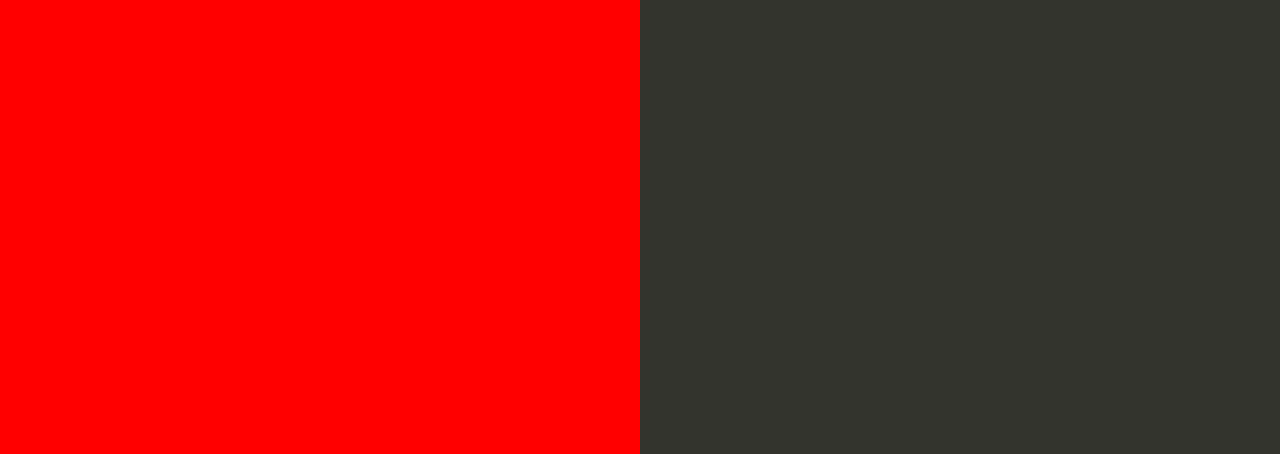
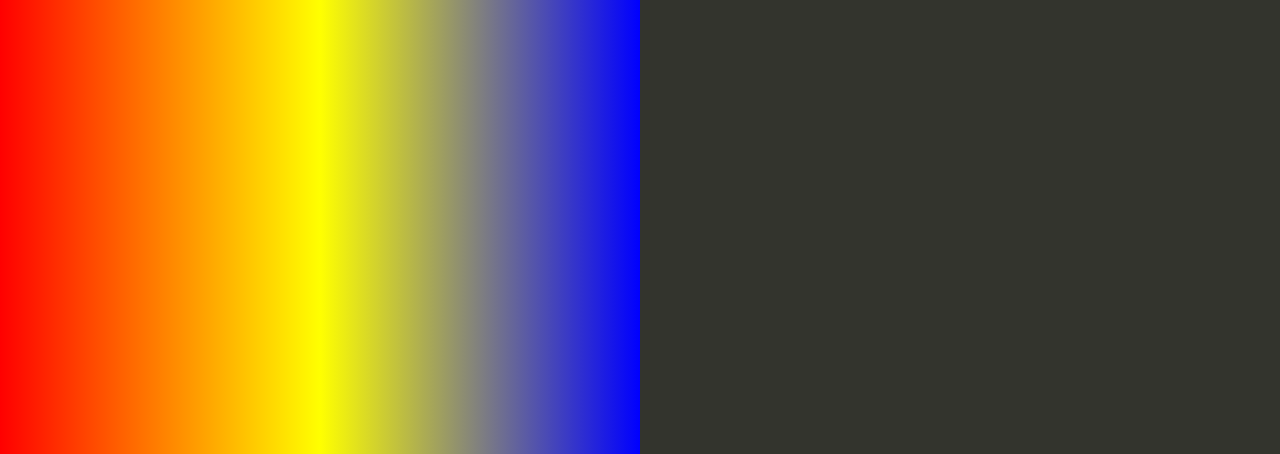
Before and after one commit to parth-vasoya-darshanuniversity/just-for-temp-cicd, a website: page index.html in a window 1280 px wide. Shown: the part 346-800 px from the top of the page. Drawn offline with Linux system fonts and the light colour scheme.

Commit message:
Update index.html

```diff
--- a/index.html
+++ b/index.html
@@ -35,7 +35,7 @@
 
         text-align: right;
         padding-top: 11em;
-        background-color: red;
+        background-image: linear-gradient(to right, red 0%, yellow 50%, blue 100%);
       }
       .textColumn p {
         width: 75%;
```
